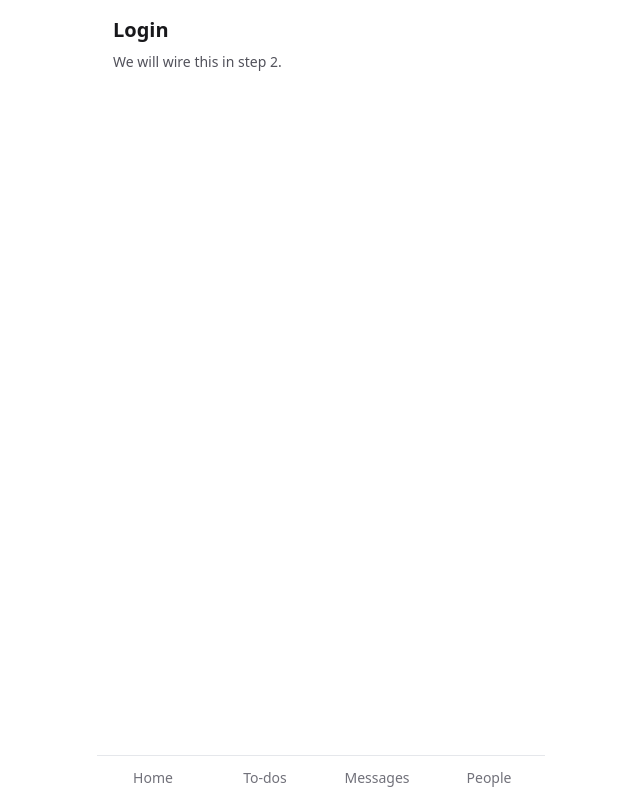
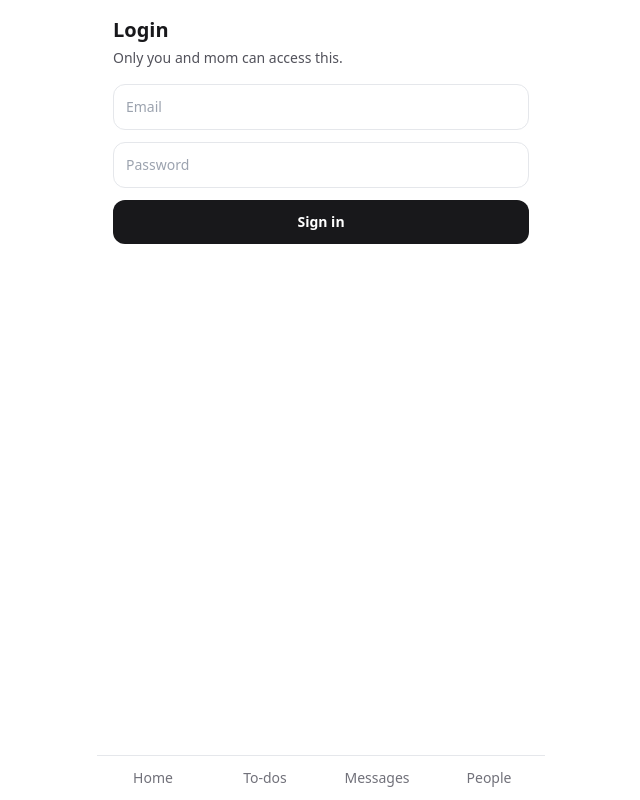
Before and after one commit to fadkeprasad/family-hub, a React (Vite) app: page /login in a window 1280 px wide. Shown: the whole page, without its empty margins (319-959 px from the left). Built offline with nearby package versions, Linux system fonts and the light colour scheme; no server answers.

Commit message:
Add Firebase auth and login gate

```diff
--- a/src/App.tsx
+++ b/src/App.tsx
@@ -6,20 +6,27 @@ import Reminders from "./pages/Reminders";
 import Messages from "./pages/Messages";
 import People from "./pages/People";
 import Login from "./pages/Login";
+import useAuthUser from "./hooks/useAuthUser";
+
+function PrivateRoute({ children }: { children: JSX.Element }) {
+  const { user, loading } = useAuthUser();
+  if (loading) return <div className="p-4 text-sm text-zinc-600">Loading...</div>;
+  if (!user) return <Navigate to="/login" replace />;
+  return children;
+}
 
 export default function App() {
   return (
     <BrowserRouter>
       <MobileShell>
         <Routes>
-          <Route path="/" element={<Home />} />
-          <Route path="/todos" element={<Todos />} />
-          <Route path="/reminders" element={<Reminders />} />
-          <Route path="/messages" element={<Messages />} />
-          <Route path="/people" element={<People />} />
+          <Route path="/login" element={<Login />} />
 
-          {/* Auth page (wired in step 2) */}
-          <Route path="/login" element={<Login />} />
+          <Route path="/" element={<PrivateRoute><Home /></PrivateRoute>} />
+          <Route path="/todos" element={<PrivateRoute><Todos /></PrivateRoute>} />
+          <Route path="/reminders" element={<PrivateRoute><Reminders /></PrivateRoute>} />
+          <Route path="/messages" element={<PrivateRoute><Messages /></PrivateRoute>} />
+          <Route path="/people" element={<PrivateRoute><People /></PrivateRoute>} />
 
           <Route path="*" element={<Navigate to="/" replace />} />
         </Routes>
--- /dev/null
+++ b/src/hooks/useAuthUser.ts
@@ -0,0 +1,18 @@
+import { onAuthStateChanged, type User } from "firebase/auth";
+import { useEffect, useState } from "react";
+import { auth } from "../lib/firebase";
+
+export default function useAuthUser() {
+  const [user, setUser] = useState<User | null>(null);
+  const [loading, setLoading] = useState(true);
+
+  useEffect(() => {
+    const unsub = onAuthStateChanged(auth, (u) => {
+      setUser(u);
+      setLoading(false);
+    });
+    return () => unsub();
+  }, []);
+
+  return { user, loading };
+}
--- a/src/lib/firebase.ts
+++ b/src/lib/firebase.ts
@@ -6,8 +6,6 @@ const firebaseConfig = {
   apiKey: import.meta.env.VITE_FB_API_KEY,
   authDomain: import.meta.env.VITE_FB_AUTH_DOMAIN,
   projectId: import.meta.env.VITE_FB_PROJECT_ID,
-  storageBucket: import.meta.env.VITE_FB_STORAGE_BUCKET,
-  messagingSenderId: import.meta.env.VITE_FB_MSG_SENDER_ID,
   appId: import.meta.env.VITE_FB_APP_ID,
 };
 
--- a/src/pages/Login.tsx
+++ b/src/pages/Login.tsx
@@ -1,8 +1,61 @@
+import { useState } from "react";
+import { signInWithEmailAndPassword } from "firebase/auth";
+import { auth } from "../lib/firebase";
+import { useNavigate } from "react-router-dom";
+
 export default function Login() {
+  const nav = useNavigate();
+  const [email, setEmail] = useState("");
+  const [pw, setPw] = useState("");
+  const [err, setErr] = useState<string | null>(null);
+  const [busy, setBusy] = useState(false);
+
+  async function onSubmit(e: React.FormEvent) {
+    e.preventDefault();
+    setErr(null);
+    setBusy(true);
+    try {
+      await signInWithEmailAndPassword(auth, email.trim(), pw);
+      nav("/", { replace: true });
+    } catch (e: any) {
+      setErr(e?.message ?? "Login failed");
+    } finally {
+      setBusy(false);
+    }
+  }
+
   return (
     <div>
       <h1 className="text-xl font-semibold text-zinc-900">Login</h1>
-      <p className="mt-2 text-sm text-zinc-600">We will wire this in step 2.</p>
+      <p className="mt-1 text-sm text-zinc-600">Only you and mom can access this.</p>
+
+      <form onSubmit={onSubmit} className="mt-4 grid gap-3">
+        <input
+          className="w-full rounded-xl border px-3 py-3 text-sm"
+          placeholder="Email"
+          value={email}
+          onChange={(e) => setEmail(e.target.value)}
+          inputMode="email"
+          autoComplete="email"
+          required
+        />
+        <input
+          className="w-full rounded-xl border px-3 py-3 text-sm"
+          placeholder="Password"
+          value={pw}
+          onChange={(e) => setPw(e.target.value)}
+          type="password"
+          autoComplete="current-password"
+          required
+        />
+        {err && <div className="text-sm text-red-600">{err}</div>}
+        <button
+          className="rounded-xl bg-zinc-900 py-3 text-sm font-semibold text-white disabled:opacity-60"
+          disabled={busy}
+        >
+          {busy ? "Signing in..." : "Sign in"}
+        </button>
+      </form>
     </div>
   );
 }
```
